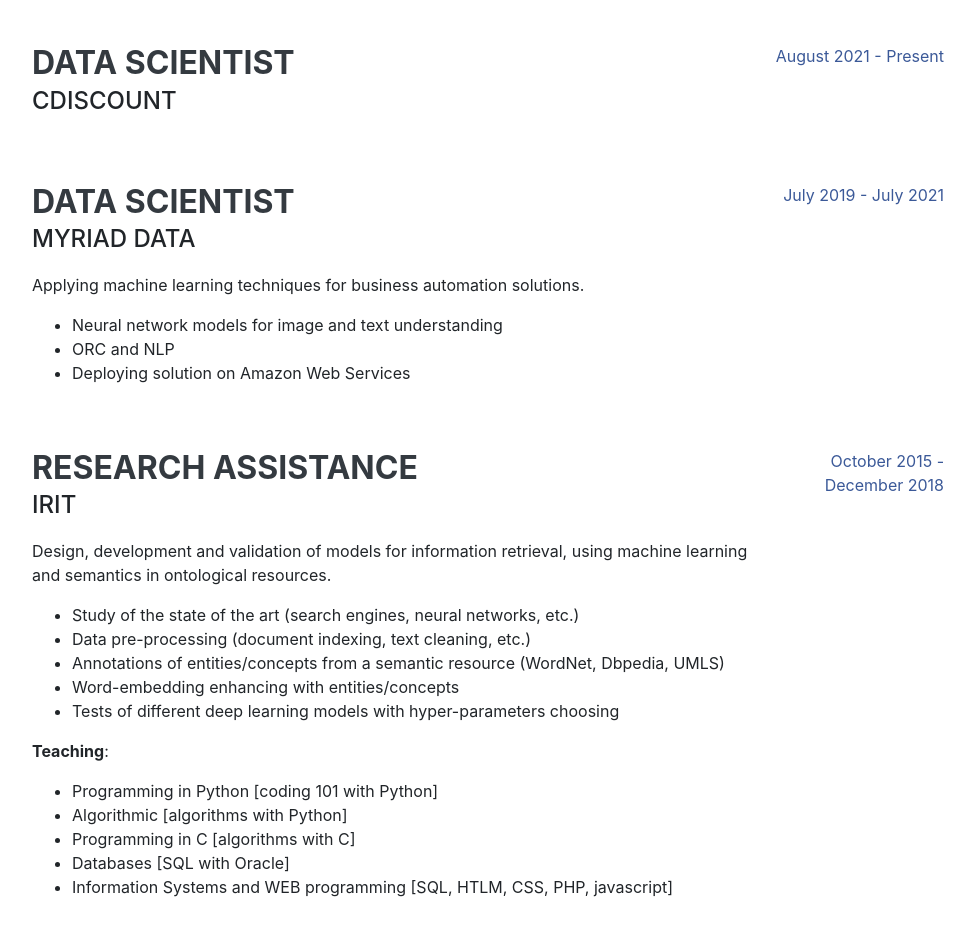
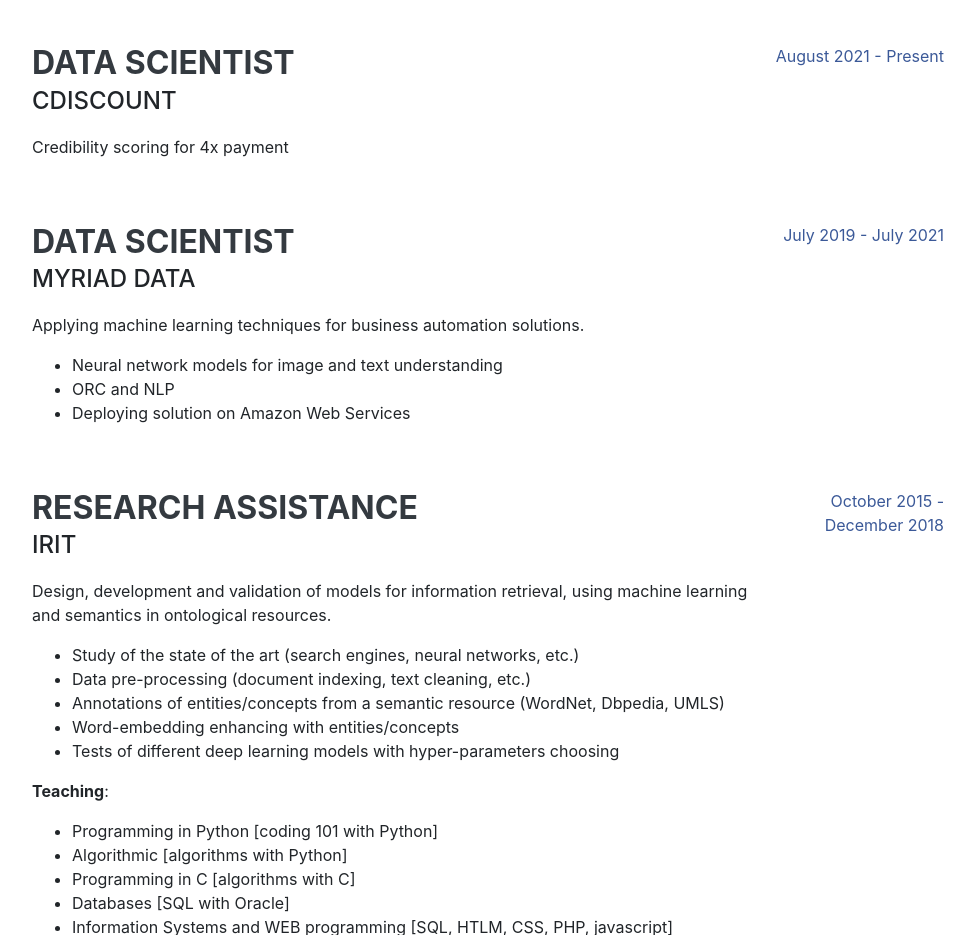
Before and after one commit to giahung24/giahung24, a plain HTML site: page index.html in a window 1280 px wide. Shown: the part 920-1855 px from the top of the page, without its empty margins (288-1263 px from the left). Drawn offline with nearby package versions, Linux system fonts and the light colour scheme; some packages are replaced by stand-ins of ours; a script that the page names is missing; a web font is replaced by a local one.

Commit message:
Update index.html

```diff
--- a/index.html
+++ b/index.html
@@ -115,7 +115,7 @@
           <div class="resume-content">
             <h3 class="mb-0">Data Scientist</h3>
             <div class="subheading mb-3">Cdiscount</div>
-            <p></p>
+            <p>Credibility scoring for 4x payment</p>
           </div>
           <div class="resume-date text-md-right">
               <span class="text-primary">August 2021 - Present</span>
```
